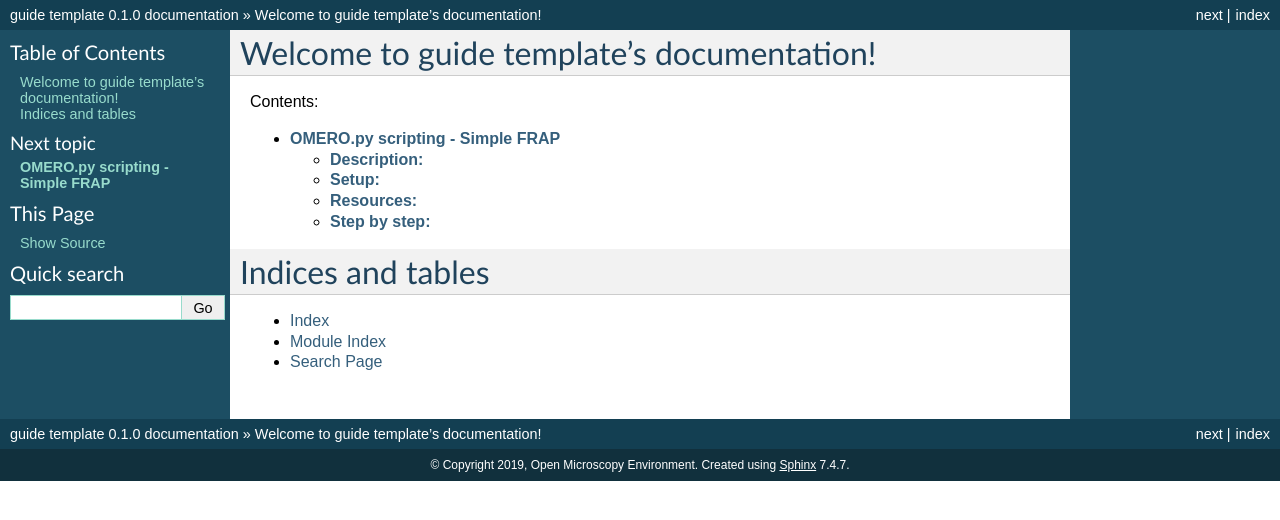
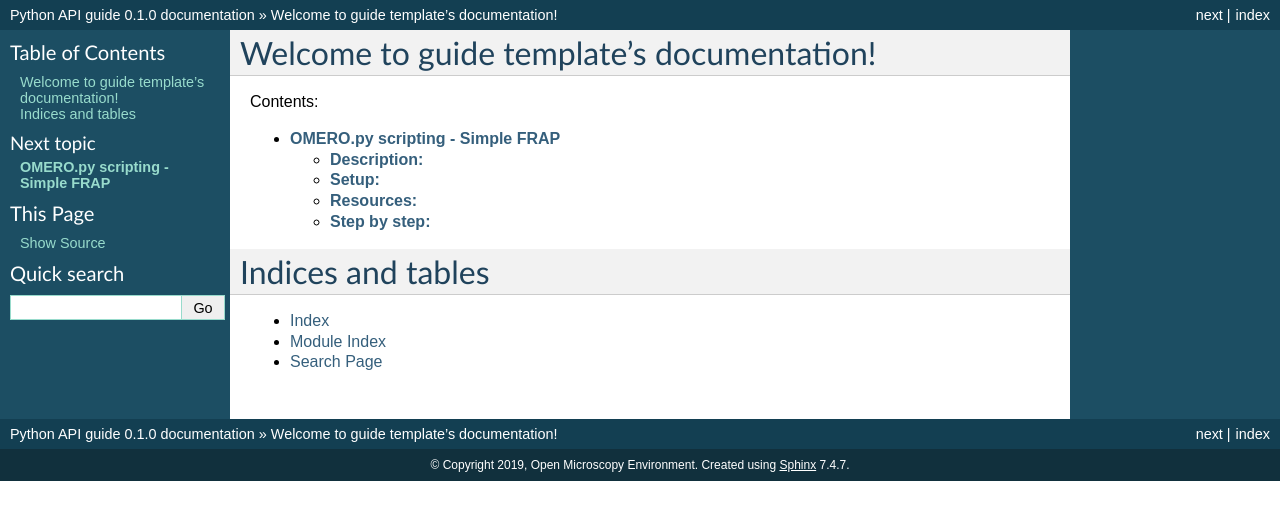
Before and after one commit to ome/omero-guide-python, a Sphinx documentation site: the page built from docs/index.rst, in a window 1280 px wide. Shown: the top 520 px of the page. Built offline with Sphinx 7.4.7, drawn with Linux system fonts in a browser that asks for light colours.

Commit message:
change project name

```diff
--- a/docs/conf.py
+++ b/docs/conf.py
@@ -49,7 +49,7 @@ source_suffix = '.rst'
 master_doc = 'index'
 
 # General information about the project.
-project = u'guide template'
+project = u'Python API guide'
 copyright = u'2019, Open Microscopy Environment'
 
 # The version info for the project you're documenting, acts as replacement for
```
